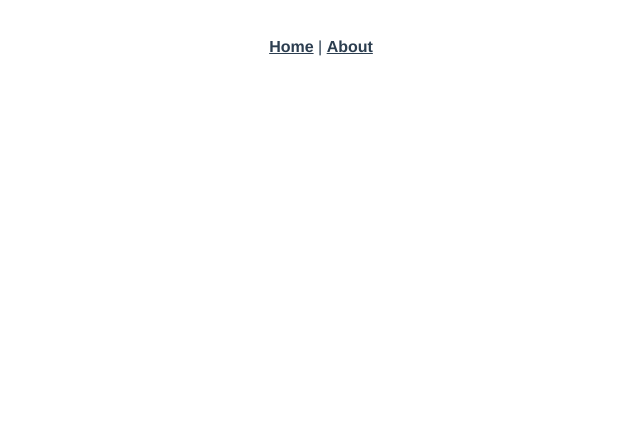
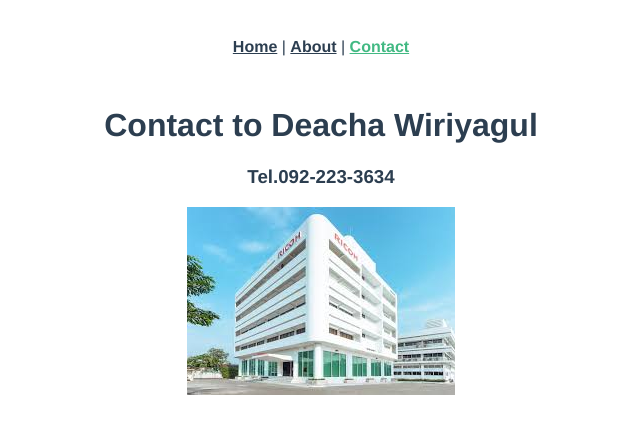
Before and after one commit to deachawir-svg/app-vue01, a Vue app: page /contact in a window 1280 px wide. Before the commit this address had no page. Shown: the top 434 px of the page, without its empty margins (319-959 px from the left). Built offline with nearby package versions, Linux system fonts and the light colour scheme.

Commit message:
update v1

```diff
--- a/src/App.vue
+++ b/src/App.vue
@@ -1,8 +1,10 @@
 <template>
   <nav>
     <router-link to="/">Home</router-link> |
-    <router-link to="/about">About</router-link>
+    <router-link to="/about">About</router-link> |
+    <router-link to="/contact">Contact</router-link>
   </nav>
+
   <router-view/>
 </template>
 
--- a/src/router/index.js
+++ b/src/router/index.js
@@ -13,7 +13,12 @@ const routes = [
     // route level code-splitting
     // this generates a separate chunk (about.[hash].js) for this route
     // which is lazy-loaded when the route is visited.
-    component: () => import(/* webpackChunkName: "about" */ '../views/AboutView.vue')
+    component: () => import('../views/AboutView.vue')
+  },
+  {
+    path: '/contact',
+    name: 'contact',
+    component: () => import('../views/Contact.vue')
   }
 ]
 
--- /dev/null
+++ b/src/views/Contact.vue
@@ -0,0 +1,7 @@
+<template lang="">
+    <div>
+        <h1>Contact to Deacha Wiriyagul</h1>
+        <h3>Tel.092-223-3634</h3>
+        <img alt="Vue logo" src="../assets/Office.jpg">
+    </div>
+</template>
```
Also changed, not shown: src/assets/Office.jpg (added).
